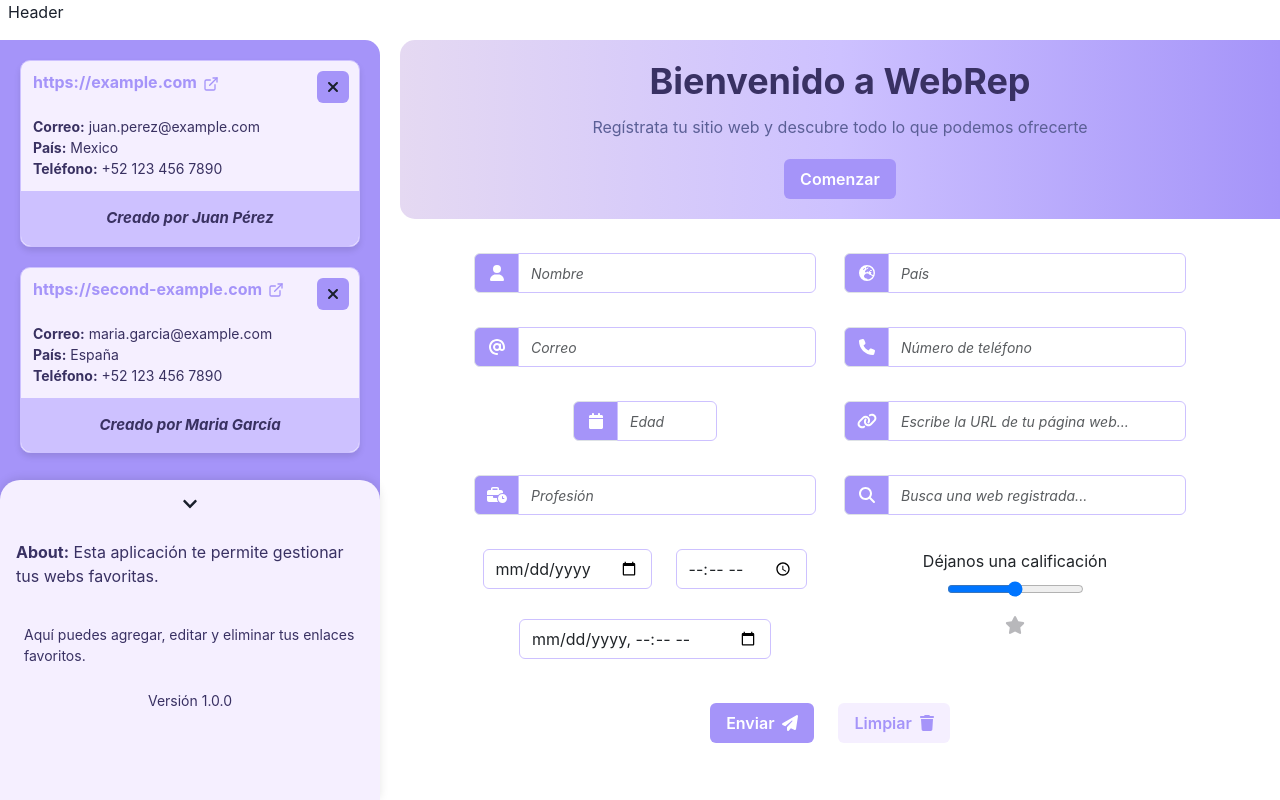
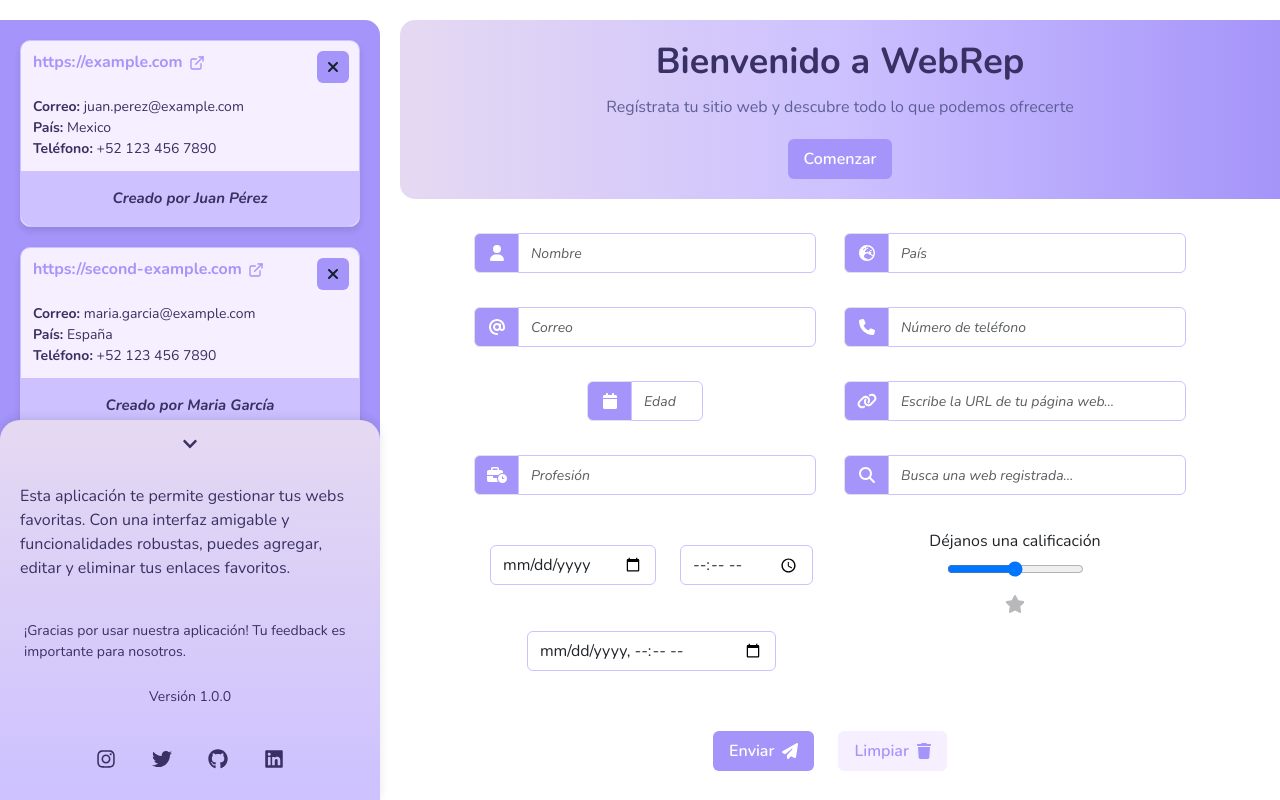
Before and after one commit to aggiovato/ejercicio-form, a React (Vite) app: page / in a window 1280 px wide. Both pictures are taken after a click on the button 190 px from the left and 774 px from the top of the page. Built offline with nearby package versions, Linux system fonts and the light colour scheme.

Commit message:
Commit 6: Fixed phone field bug, data validation with SuperRefine connecting 'country' with 'phone', added file 'theme.ts' with global font 'Nunito', deleted Header component and fixed some responsiveness issues

```diff
--- a/index.html
+++ b/index.html
@@ -3,6 +3,12 @@
   <head>
     <meta charset="UTF-8" />
     <link rel="icon" type="image/svg+xml" href="/vite.svg" />
+    <link rel="preconnect" href="https://fonts.googleapis.com" />
+    <link rel="preconnect" href="https://fonts.gstatic.com" crossorigin />
+    <link
+      href="https://fonts.googleapis.com/css2?family=Nunito:ital,wght@0,200..1000;1,200..1000&display=swap"
+      rel="stylesheet"
+    />
     <meta name="viewport" content="width=device-width, initial-scale=1.0" />
     <title>EJERCICIO 1: FORM</title>
   </head>
--- a/src/App.tsx
+++ b/src/App.tsx
@@ -1,28 +1,49 @@
-import { Grid, GridItem } from "@chakra-ui/react";
-import Header from "./components/Header";
+import { Grid, GridItem, IconButton, useDisclosure } from "@chakra-ui/react";
 import SideBar from "./components/SideBar";
 import MainContent from "./components/MainContent";
+import { HamburgerIcon, CloseIcon } from "@chakra-ui/icons";
 
 const App = () => {
+  const { isOpen, onOpen, onClose } = useDisclosure();
+
   return (
     <Grid
-      templateAreas={`"header header"
-                    "nav main"`}
-      gridTemplateRows={"40px 1fr"}
-      gridTemplateColumns={{ sm: `0 1fr`, md: `380px 1fr` }}
+      templateAreas={`"nav main"`}
+      gridTemplateRows={"1fr"}
+      gridTemplateColumns={{ base: "0 1fr", md: "380px 1fr" }}
+      minHeight={"100vh"}
     >
-      <GridItem pl="2" area={"header"}>
-        <Header />
-      </GridItem>
+      {/* Botón de hamburguesa */}
+      <IconButton
+        icon={isOpen ? <CloseIcon /> : <HamburgerIcon />}
+        onClick={isOpen ? onClose : onOpen}
+        display={{ base: "block", md: "none" }} // Mostrar solo en pantallas pequeñas
+        aria-label="Toggle Sidebar"
+        position="fixed"
+        zIndex={10}
+        top={8}
+        right={3}
+      />
+
+      {/* Sidebar */}
       <GridItem
+        area={"nav"}
+        display={{ base: isOpen ? "flex" : "none", md: "flex" }} // Ocultar en pantallas pequeñas
         bg="#A594F9"
-        area={"nav"}
-        h={"calc(100vh - 60px)"}
+        position={{ base: "fixed", md: "relative" }}
+        mt={5}
+        flexDirection={"column"}
         borderRadius={"0px 15px 0px 0px"}
+        zIndex={5}
+        width={380}
+        minHeight={"calc(100vh - 20px)"}
+        transition="1.8s"
       >
         <SideBar />
       </GridItem>
-      <GridItem area={"main"}>
+
+      {/* Contenido principal */}
+      <GridItem area={"main"} mt={5}>
         <MainContent />
       </GridItem>
     </Grid>
--- a/src/components/ErrorMsg.tsx
+++ /dev/null
@@ -1,5 +0,0 @@
-const ErrorMsg = () => {
-  return <div>ErrorMsg</div>;
-};
-
-export default ErrorMsg;
--- a/src/components/ExpandableFooter.tsx
+++ b/src/components/ExpandableFooter.tsx
@@ -1,6 +1,13 @@
-import { Box, IconButton, Text, VStack } from "@chakra-ui/react";
+import { Box, HStack, IconButton, Link, Text, VStack } from "@chakra-ui/react";
 import { useState } from "react";
-import { FaChevronUp, FaChevronDown } from "react-icons/fa";
+import {
+  FaChevronUp,
+  FaChevronDown,
+  FaLinkedin,
+  FaGithub,
+  FaTwitter,
+  FaInstagram,
+} from "react-icons/fa";
 
 const ExpandableFooter = () => {
   const [isExpanded, setIsExpanded] = useState(false);
@@ -11,17 +18,18 @@ const ExpandableFooter = () => {
 
   return (
     <Box
-      position="absolute"
+      position="fixed"
       bottom={0}
       left={0}
       right={0}
-      zIndex={10}
-      bgColor={isExpanded ? "#F5EFFF" : "#CDC1FF"}
+      zIndex={0}
+      width={380}
       borderTopRadius={isExpanded ? "20px" : "10px"}
       transition="all 0.3s ease"
-      height={isExpanded ? "320px" : "50px"}
+      height={isExpanded ? "380px" : "50px"}
       boxShadow="0px -2px 10px rgba(0, 0, 0, 0.1)"
       overflow="hidden"
+      bgGradient={isExpanded ? "linear(to-b, #E5D9F2, #CDC1FF)" : "#CDC1FF"}
     >
       <VStack spacing={1} p={1} align="center">
         <IconButton
@@ -30,21 +38,68 @@ const ExpandableFooter = () => {
           onClick={toggleExpand}
           bgColor="transparent"
           _hover={{ bgColor: "transparent" }}
-          color={isExpanded ? "##393163" : "#A594F9"}
+          color={isExpanded ? "#393163" : "#393163"}
         />
 
         {isExpanded && (
           <>
-            <Text fontSize="md" color={"#393163"} m={3}>
-              <strong>About:</strong> Esta aplicación te permite gestionar tus
-              webs favoritas.
+            <Text fontSize="md" color={"#393163"} m={4}>
+              Esta aplicación te permite gestionar tus webs favoritas. Con una
+              interfaz amigable y funcionalidades robustas, puedes agregar,
+              editar y eliminar tus enlaces favoritos.
             </Text>
             <Text fontSize="sm" color={"#393163"} m={5}>
-              Aquí puedes agregar, editar y eliminar tus enlaces favoritos.
+              ¡Gracias por usar nuestra aplicación! Tu feedback es importante
+              para nosotros.
             </Text>
             <Text fontSize="sm" color={"#393163"}>
               Versión 1.0.0
             </Text>
+            <HStack spacing={4} mt={3}>
+              <Link href="https://www.instagram.com" isExternal>
+                <IconButton
+                  fontSize={20}
+                  color={"#393163"}
+                  aria-label="Instagram"
+                  icon={<FaInstagram />}
+                  colorScheme="transparent"
+                  _hover={{ color: "#E4405F" }}
+                />
+              </Link>
+              <Link href="https://twitter.com" isExternal>
+                <IconButton
+                  fontSize={20}
+                  color={"#393163"}
+                  aria-label="Twitter"
+                  icon={<FaTwitter />}
+                  colorScheme="transparent"
+                  _hover={{ color: "#1DA1F2" }} // color de hover de Twitter
+                />
+              </Link>
+              <Link
+                href="https://github.com/aggiovato/ejercicio-form.git"
+                isExternal
+              >
+                <IconButton
+                  fontSize={20}
+                  color={"#393163"}
+                  aria-label="GitHub"
+                  icon={<FaGithub />}
+                  colorScheme="transparent"
+                  _hover={{ color: "#333" }} // color de hover de GitHub
+                />
+              </Link>
+              <Link href="https://www.linkedin.com" isExternal>
+                <IconButton
+                  fontSize={20}
+                  color={"#393163"}
+                  aria-label="LinkedIn"
+                  icon={<FaLinkedin />}
+                  colorScheme="transparent"
+                  _hover={{ color: "#0077B5" }} // color de hover de LinkedIn
+                />
+              </Link>
+            </HStack>
           </>
         )}
       </VStack>
--- a/src/components/InfoCard.tsx
+++ b/src/components/InfoCard.tsx
@@ -119,6 +119,7 @@ const InfoCard = ({
             borderRadius={"10px"}
             bgColor={"#CDC1FF"}
             alignItems={"center"}
+            zIndex={1000}
           >
             <iframe
               src={url}
--- a/src/components/SideBar.tsx
+++ b/src/components/SideBar.tsx
@@ -121,7 +121,7 @@ const SideBar = () => {
         </VStack>
       )}
       {cards.length >= 3 && (
-        <Text mt={4} fontSize="sm">
+        <Text mt={6} ml={6} fontSize="sm" fontWeight={"bold"} color={"#F5EFFF"}>
           Hay más elementos en el listado...
         </Text>
       )}
--- a/src/components/WebForm.tsx
+++ b/src/components/WebForm.tsx
@@ -3,6 +3,7 @@ import { FormProvider, useForm } from "react-hook-form";
 import { formSchema, WebFormType } from "../utils/schemas/schemas";
 import Input from "./Input";
 import {
+  Box,
   Button,
   ButtonGroup,
   Container,
@@ -10,6 +11,7 @@ import {
   SimpleGrid,
   Spacer,
   useToast,
+  Text,
 } from "@chakra-ui/react";
 import { FontAwesomeIcon } from "@fortawesome/react-fontawesome";
 import { faUser } from "@fortawesome/free-solid-svg-icons/faUser";
@@ -46,12 +48,30 @@ const WebForm = () => {
     localStorage.setItem("registeredWebs", JSON.stringify(updatedData));
     methods.reset();
 
-    toast({
-      title: "Sitio web agregado!",
-      status: "success",
-      duration: 2000,
-      isClosable: true,
-    });
+    setPrefixValue("");
+
+    const showToast = () => {
+      toast({
+        render: () => (
+          <Box
+            bg="#A594F9"
+            color="#F5EFFF"
+            p={1}
+            borderRadius="md"
+            boxShadow="md"
+          >
+            <Text fontWeight="bold" textAlign={"left"}>
+              Enviado
+            </Text>
+            <Text textAlign={"center"}>El formulario web ha sido enviado!</Text>
+          </Box>
+        ),
+        duration: 3000,
+        isClosable: true,
+      });
+    };
+
+    showToast();
 
     const event = new Event("updateSidebar");
     window.dispatchEvent(event);
@@ -66,11 +86,12 @@ const WebForm = () => {
 
   const handlePhoneInput = (e: React.ChangeEvent<HTMLInputElement>) => {
     const phone = e.target.value;
+    console.log(phone);
     if (!phone.startsWith(prefixValue)) {
       setPrefixValue(prefixValue);
-    } else {
-      setPrefixValue(phone);
     }
+
+    setPrefixValue(phone);
   };
 
   const handleFocus = (e: React.FocusEvent<HTMLInputElement>) => {
@@ -216,8 +237,11 @@ const WebForm = () => {
               direction="column"
               alignItems={"center"}
               justifyContent="center"
+              maxWidth="600px" // Limita el ancho máximo del formulario para evitar que se expanda demasiado
+              mx="auto" // Centra el formulario en la pantalla
+              p={4} // Padding interno para darle espacio
             >
-              <Flex>
+              <Flex w="100%" justifyContent="space-between" mb={4}>
                 <Input name="date" type="date" />
                 <Input name="time" type="time" />
               </Flex>
@@ -272,7 +296,10 @@ const WebForm = () => {
                 }}
                 onMouseEnter={() => setIsHovered([true, "clean"])}
                 onMouseLeave={() => setIsHovered([false, "clean"])}
-                onClick={() => methods.reset()}
+                onClick={() => {
+                  methods.reset();
+                  setPrefixValue("");
+                }}
               >
                 Limpiar
               </Button>
--- a/src/main.tsx
+++ b/src/main.tsx
@@ -3,9 +3,10 @@ import ReactDOM from "react-dom/client";
 import App from "./App.tsx";
 import "bootstrap/dist/css/bootstrap.min.css";
 import { ChakraProvider } from "@chakra-ui/react";
+import theme from "./utils/theme/theme.ts";
 
 ReactDOM.createRoot(document.getElementById("root")!).render(
-  <ChakraProvider>
+  <ChakraProvider theme={theme}>
     <React.StrictMode>
       <App />
     </React.StrictMode>
--- a/src/styles/InputRange.moule.css
+++ b/src/styles/InputRange.moule.css
@@ -1,4 +1,3 @@
-/* InputRange.module.css */
 .rangeInput {
   appearance: none;
   -webkit-appearance: none; /* Para WebKit (Chrome, Safari) */
@@ -11,7 +10,6 @@
   outline: none;
 }
 
-/* Estilos para la barra (track) */
 .rangeInput::-webkit-slider-runnable-track {
   background: #a594f9;
   height: 8px;
@@ -32,7 +30,6 @@
   border-radius: 5px;
 }
 
-/* Estilos para el thumb */
 .rangeInput::-webkit-slider-thumb {
   -webkit-appearance: none;
   width: 20px;
--- a/src/utils/data/errorMsg.json
+++ b/src/utils/data/errorMsg.json
@@ -40,7 +40,8 @@
     },
     "phone": {
       "required": "Este campo es obligatorio.",
-      "invalid": "Este no es un número de teléfono válido."
+      "invalid": "Este no es un número de teléfono válido.",
+      "wrong": "El número de teléfono debe comenzar por "
     },
     "profession": {
       "required": "Este campo es obligatorio.",
--- a/src/utils/schemas/schemas.ts
+++ b/src/utils/schemas/schemas.ts
@@ -22,7 +22,8 @@ export const country_prefix = country_en.map((c) => {
 
 const phone_regex = /^\+[0-9]{1,15}$/;
 
-export const formSchema = z.object({
+export const formSchema = z
+  .object({
     username: z
       .string()
       .min(1, {
@@ -83,6 +84,27 @@ export const formSchema = z.object({
     time: z.string(),
     datetime: z.string(),
     range: z.coerce.number(),
+  })
+  .superRefine((data, context) => {
+    const { country, phone } = data;
+    const country_data = country_prefix.find((c) => c.country === country);
+
+    if (!country_data) {
+      context.addIssue({
+        code: z.ZodIssueCode.custom,
+        path: ["phone"],
+        message: `El país "${country}" no tiene un prefijo definido`,
+      });
+      return;
+    }
+
+    if (!phone.startsWith(country_data.phone)) {
+      context.addIssue({
+        code: z.ZodIssueCode.custom,
+        path: ["phone"],
+        message: `${errors.phone.wrong} ${country_data.phone}`,
+      });
+    }
   });
 
 /**
--- /dev/null
+++ b/src/utils/theme/theme.ts
@@ -0,0 +1,10 @@
+import { extendTheme } from "@chakra-ui/react";
+
+const theme = extendTheme({
+  fonts: {
+    body: "'Nunito', sans-serif", // Fuente para todo el cuerpo del texto
+    heading: "'Nunito', sans-serif", // Fuente para los encabezados
+  },
+});
+
+export default theme;
```
Lines whose indentation alone changed are shown as unchanged.
